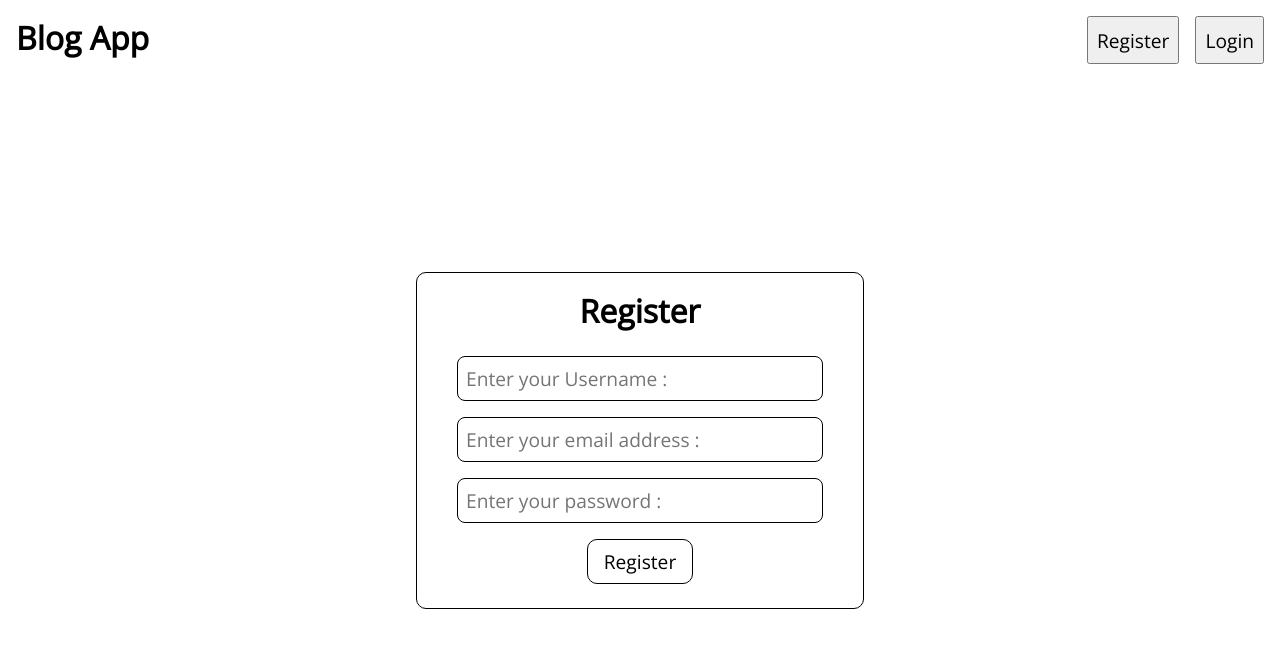
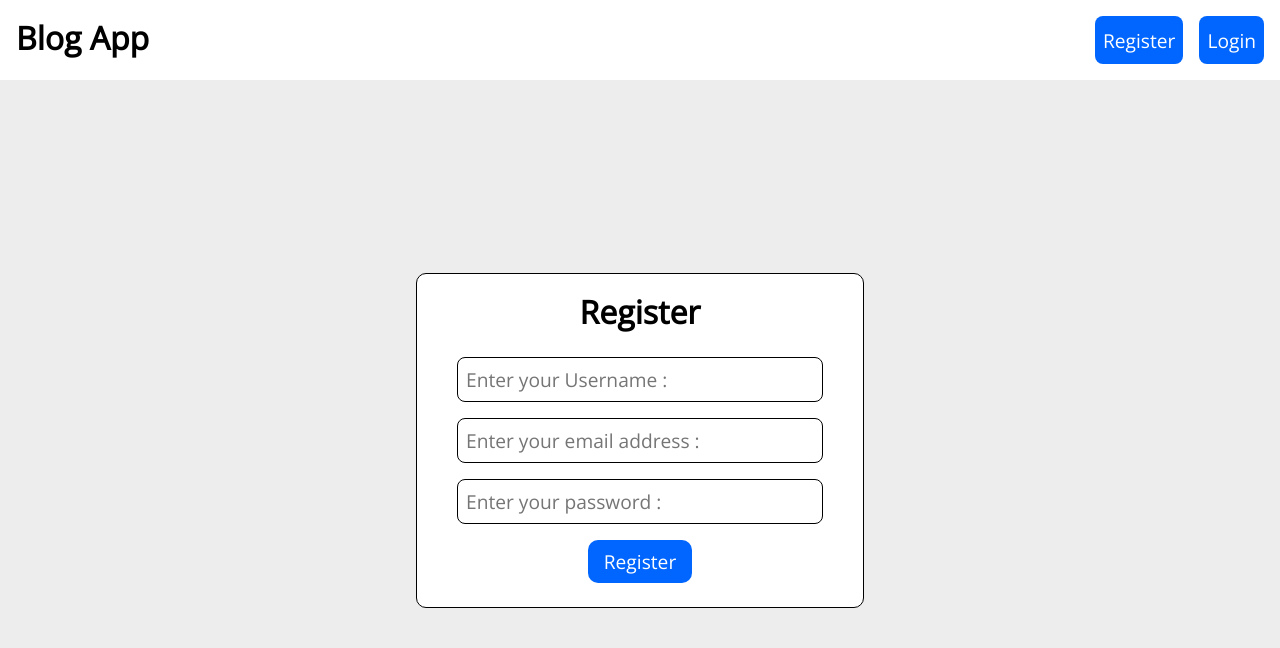
Before and after one commit to VRYeshwanth/Blog-Post-App, a React (Vite) app in the folder frontend/: page /register in a window 1280 px wide. Shown: the top 648 px of the page. Built offline with nearby package versions, Linux system fonts and the light colour scheme.

Commit message:
Improved Styling

```diff
--- a/frontend/src/styles.css
+++ b/frontend/src/styles.css
@@ -5,6 +5,7 @@
     padding: 0;
     box-sizing: border-box;
     font-family: "Open Sans", "sans-serif";
+    background-color: #ededed;
 }
 
 #root {
@@ -30,24 +31,38 @@
     position: sticky;
     top: 0;
     height: 80px;
+    background-color: #fff;
 }
 
 .logo {
     cursor: pointer;
+    display: contents;
 }
+
 .logo > h1 {
     font-size: 2rem;
+    background-color: #fff;
 }
 
 .nav-btns {
+    background-color: #fff;
     display: flex;
     gap: 1rem;
 }
 
 .nav-btns button {
+    background-color: #0066ff;
+    border: none;
+    color: white;
     font-size: 1.2rem;
     padding: 0.5rem;
+    border-radius: 8px;
     cursor: pointer;
+    transition: all 0.3s ease;
+}
+
+.nav-btns button:hover {
+    background-color: #2a4fe3;
 }
 
 /* Register Page */
@@ -62,13 +77,16 @@
     width: 35%;
     margin: 0 auto;
     padding: 1rem;
+    background-color: #fff;
 }
 
 .register-box > h1 {
+    background-color: #fff;
     font-size: 2rem;
 }
 
 .register-form {
+    background-color: #fff;
     padding: 1rem 1rem 0;
     display: flex;
     width: 100%;
@@ -81,16 +99,23 @@
     padding: 0.5rem;
     margin: 0.5rem;
     font-size: 1.2rem;
+    background-color: #fff;
 }
 
 .register-form > button {
-    border: 1px solid black;
+    border: none;
+    background-color: #0066ff;
+    color: white;
     border-radius: 10px;
-    background: none;
     cursor: pointer;
     font-size: 1.2rem;
     padding: 0.5rem 1rem;
     margin: 0.5rem auto;
+    transition: all 0.3s ease;
+}
+
+.register-form > button:hover {
+    background-color: #2a4fe3;
 }
 
 /* Login Page */
@@ -100,6 +125,7 @@
     justify-content: center;
     align-items: center;
     border: 1px solid black;
+    background-color: #fff;
     border-radius: 10px;
     width: 35%;
     margin: 0 auto;
@@ -107,10 +133,12 @@
 }
 
 .login-box > h1 {
+    background-color: #fff;
     font-size: 2rem;
 }
 
 .login-form {
+    background-color: #fff;
     padding: 1rem 1rem 0;
     display: flex;
     width: 100%;
@@ -118,6 +146,7 @@
 }
 
 .login-form input {
+    background-color: #fff;
     border: 1px solid black;
     border-radius: 8px;
     padding: 0.5rem;
@@ -126,11 +155,17 @@
 }
 
 .login-form > button {
-    border: 1px solid black;
+    border: none;
+    background-color: #0066ff;
+    color: white;
     border-radius: 10px;
-    background: none;
     cursor: pointer;
     font-size: 1.2rem;
     padding: 0.5rem 1rem;
     margin: 0.5rem auto;
+    transition: all 0.3s ease;
 }
+
+.login-form > button:hover {
+    background-color: #2a4fe3;
+}
```
